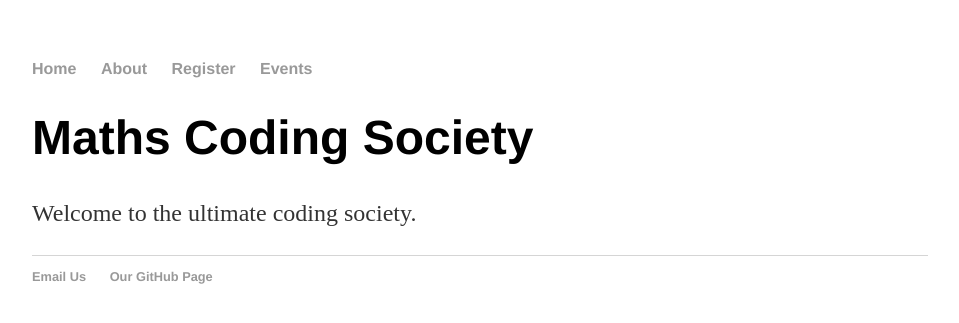
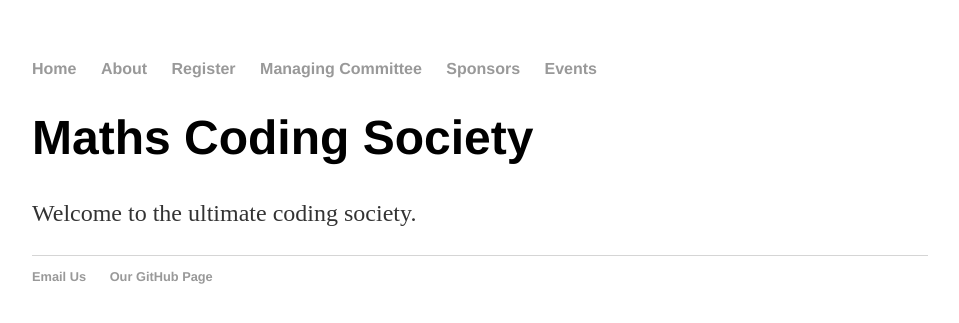
Before and after one commit to Maths-Coding-Society/Maths-Coding-Society.github.io, a Jekyll site: the page built from index.html, in a window 1280 px wide. Shown: the top 323 px of the page, without its empty margins (160-1119 px from the left). Built offline with Jekyll 4.4.1, drawn with Linux system fonts in a browser that asks for light colours.

Commit message:
Update default.html

```diff
--- a/_layouts/default.html
+++ b/_layouts/default.html
@@ -11,6 +11,8 @@
 	        		<li><a href="/">Home</a></li>
 		        	<li><a href="/about">About</a></li>
 	        		<li><a href="/register">Register</a></li>
+				<li><a href="/management">Managing Committee</a></li>
+				<li><a href="/sponsors">Sponsors</a></li>
 	        		<li><a href="/events">Events</a></li>
 	    		</ul>
 			</nav>
```
